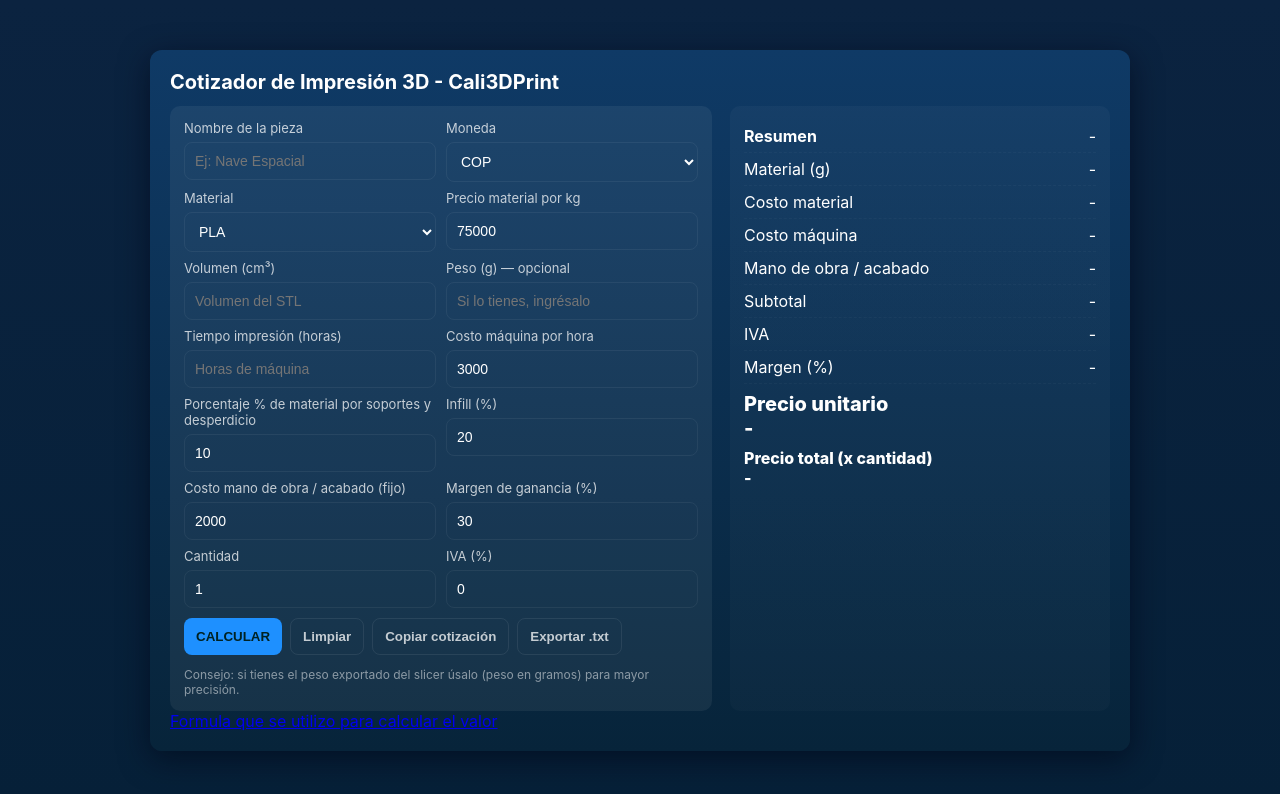
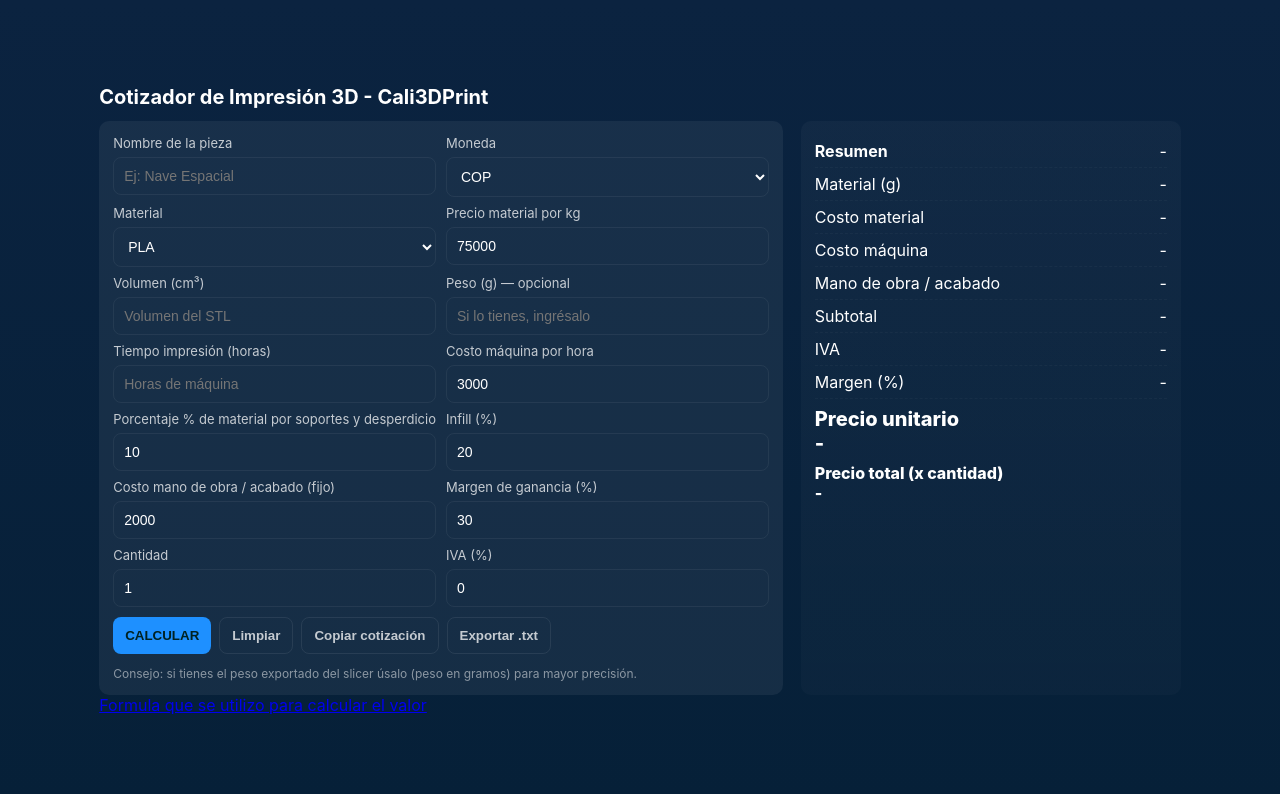
Before and after one commit to samirvivast/cotizador3d, a plain HTML site: page index.html in a window 1280 px wide. Drawn offline with Linux system fonts and the light colour scheme.

Commit message:
Update styles.css

```diff
--- a/styles.css
+++ b/styles.css
@@ -8,7 +8,7 @@ font-family: Inter, system-ui, -apple-system, 'Segoe UI', Roboto, 'Helvetica Neu
 }
 *{box-sizing:border-box}
 body{margin:0;min-height:100vh;background:linear-gradient(180deg,var(--bg),#062038);display:flex;align-items:center;justify-content:center;padding:24px;color:white}
-.card{width:100%;max-width:980px;background:linear-gradient(180deg,var(--card),#07243a);border-radius:12px;padding:20px;box-shadow:0 8px 30px rgba(2,6,23,0.6)}
+
 h1{margin:0 0 12px;font-size:20px}
 .grid{display:grid;grid-template-columns:1fr 380px;gap:18px}
 .form{background:var(--glass);padding:14px;border-radius:10px}
@@ -24,4 +24,5 @@ button.secondary{background:transparent;border:1px solid rgba(255,255,255,0.08);
 .total{font-size:20px;font-weight:800;margin-top:8px}
 small{color:rgba(255,255,255,0.6)}
 footer{margin-top:12px;color:rgba(255,255,255,0.5);font-size:12px}
+
 @media (max-width:900px){.grid{grid-template-columns:1fr}.row{grid-template-columns:1fr} .card{padding:16px}}
```
